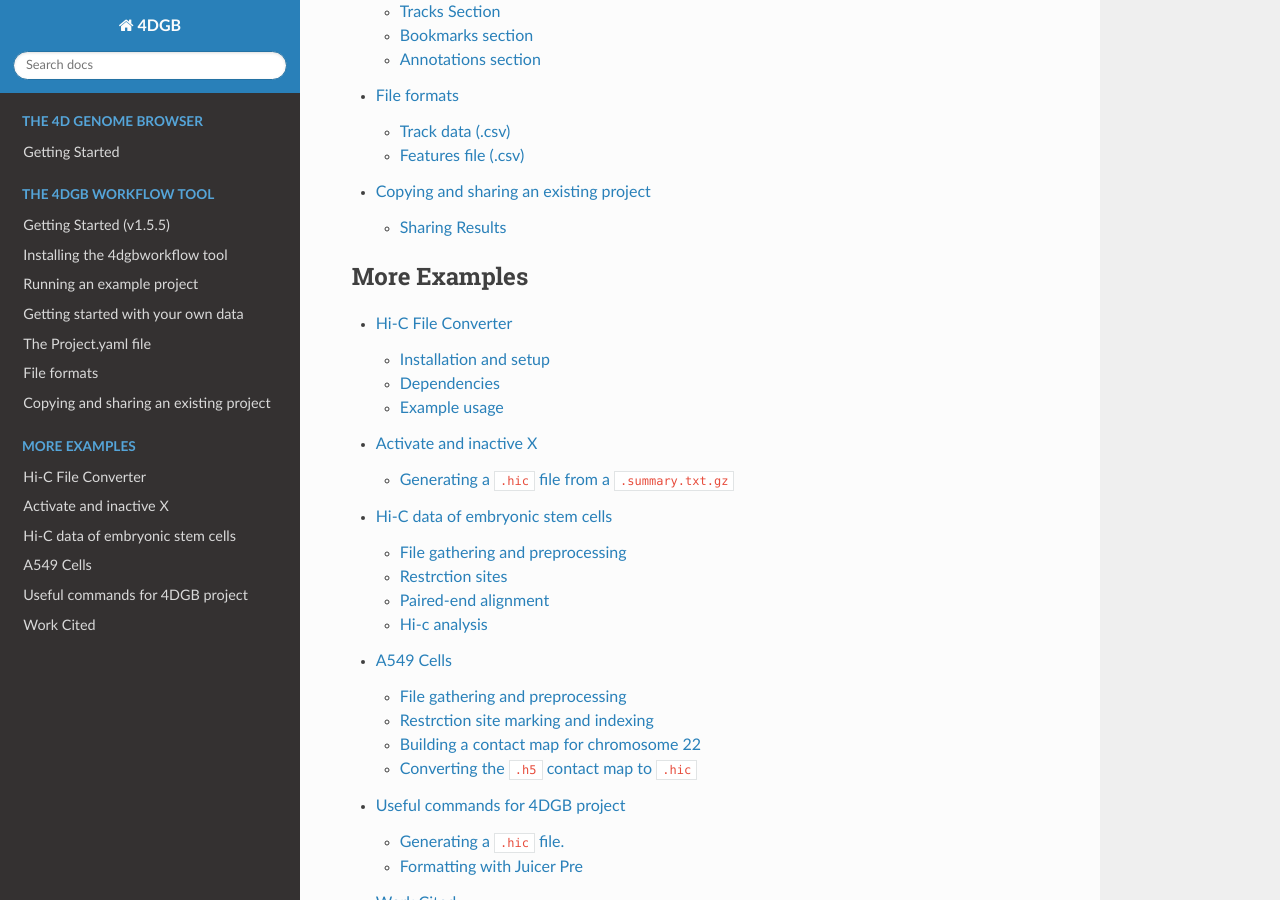
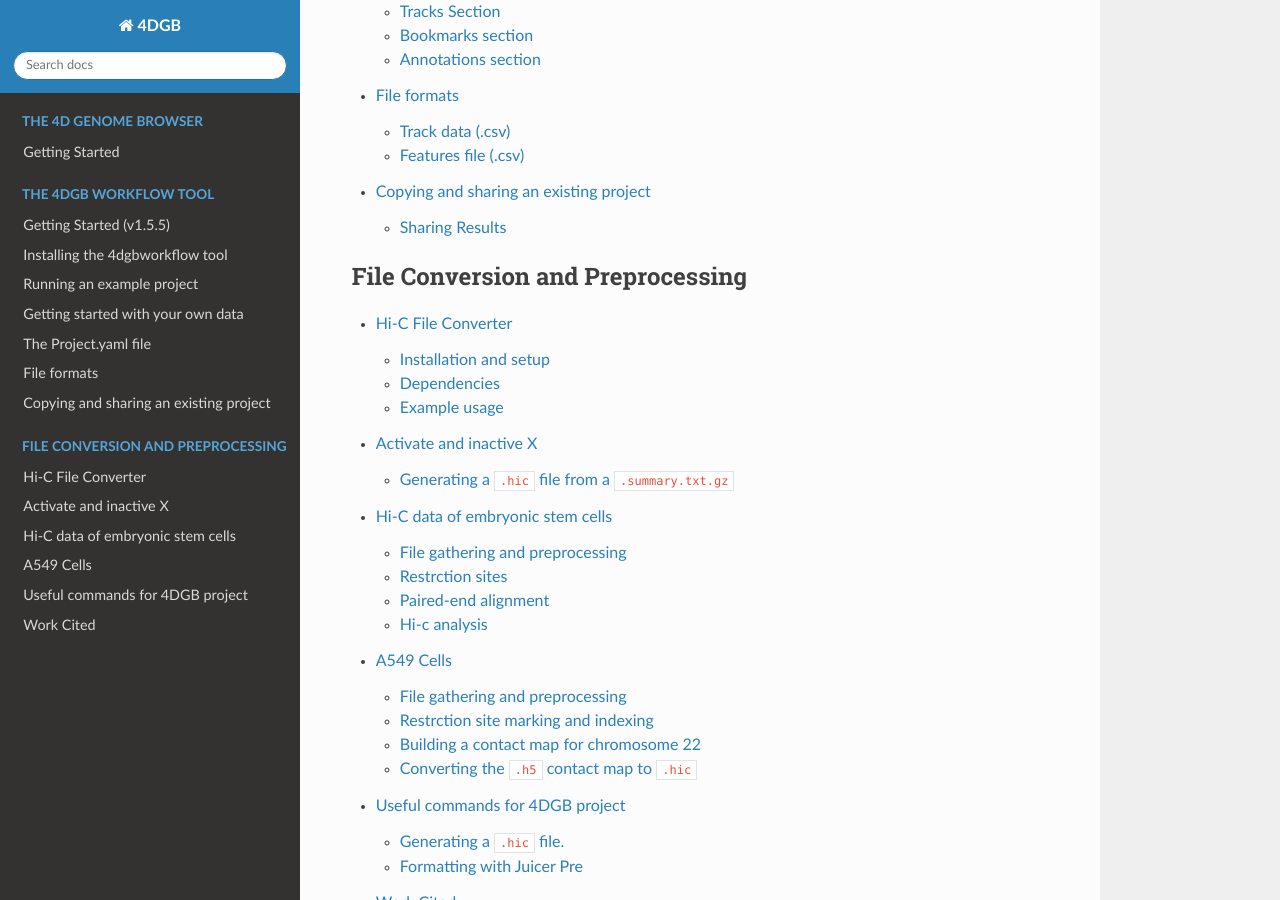
Before and after one commit to 4DGB/4dgb-readthedocs, a Sphinx documentation site: the page built from docs/index.rst, in a window 1280 px wide and 900 px high, scrolled down 556 px. Built offline with Sphinx 7.4.7 and the Read the Docs theme 2.0.0, drawn with Linux system fonts in a browser that asks for light colours.

Commit message:
Updated index.rst

```diff
--- a/docs/index.rst
+++ b/docs/index.rst
@@ -26,7 +26,7 @@
 
 .. toctree::
    :maxdepth: 2
-   :Caption: More Examples
+   :Caption: File Conversion and Preprocessing
 
    scripts/hic-converter
    scripts/musX
```
